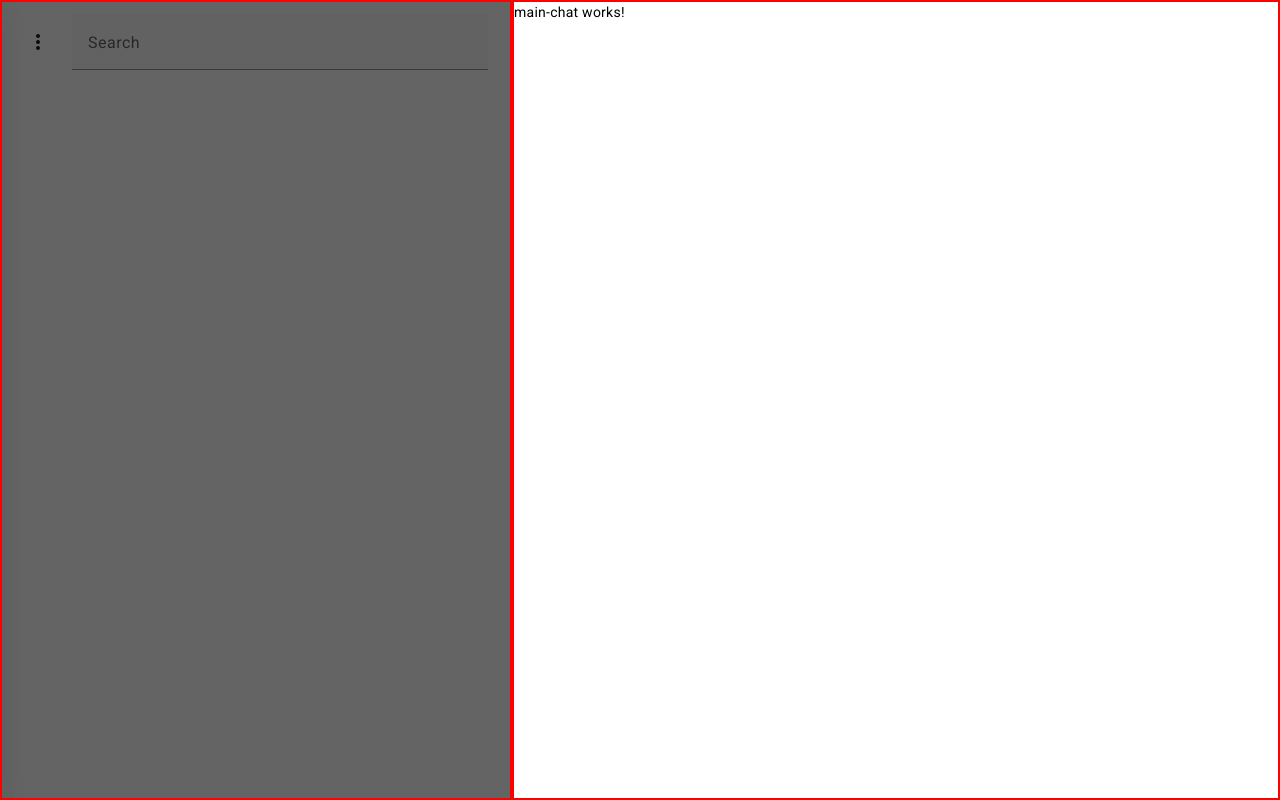
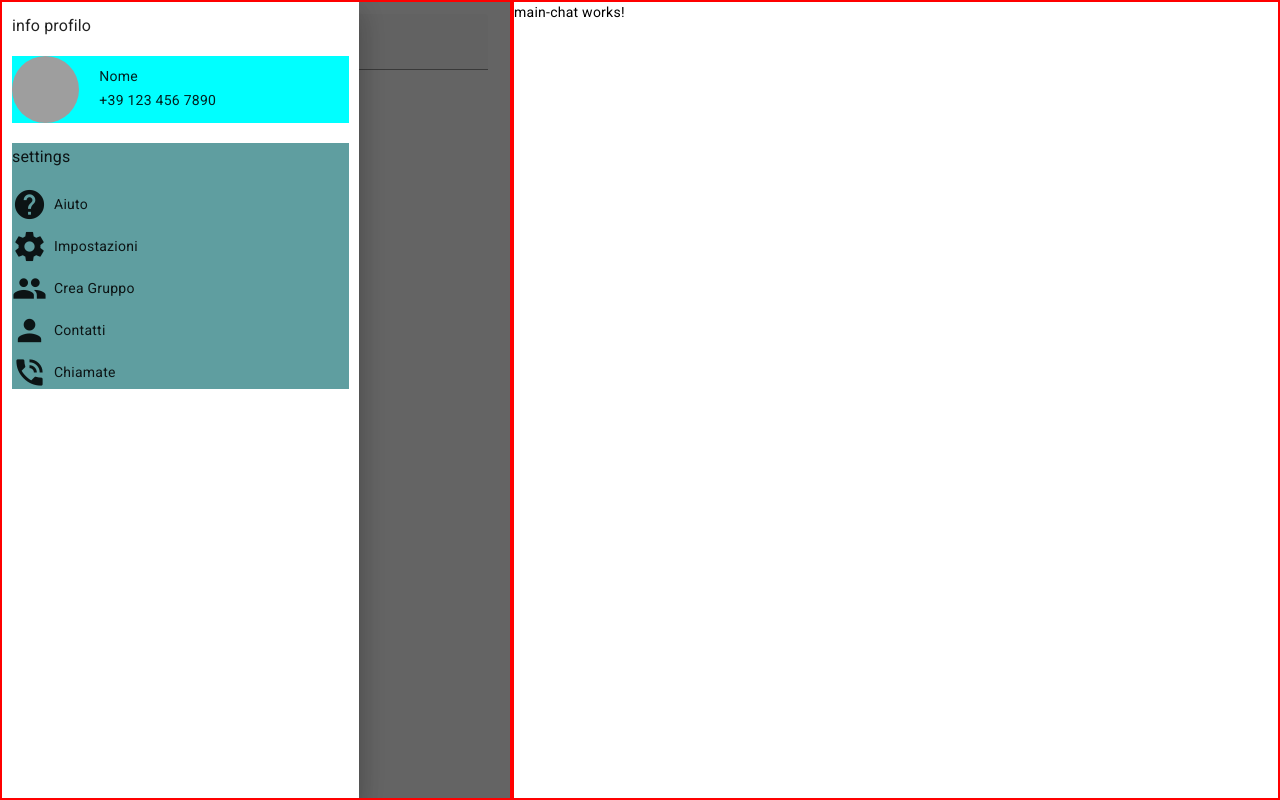
Before and after one commit to Jero1304/TelegramFake, an Angular app: page / in a window 1280 px wide. Both pictures are taken after a click on the button "more_vert". Built offline with nearby package versions, Linux system fonts and the light colour scheme; grey boxes are pictures that could not be loaded.

Commit message:
ADD Side-nav over && FIX search-bar logo

```diff
--- a/src/app/app.module.ts
+++ b/src/app/app.module.ts
@@ -15,9 +15,10 @@ import { FormsModule } from '@angular/forms';
 import { MatInputModule } from '@angular/material/input';
 import { MatFormFieldModule } from '@angular/material/form-field';
 import {MatSelectModule} from '@angular/material/select';
+import { SideNavOverComponent } from './componenti/side-bar-contacts/side-nav-over/side-nav-over.component';
 
 @NgModule({
-  declarations: [AppComponent, SideBarContactsComponent, MainChatComponent],
+  declarations: [AppComponent, SideBarContactsComponent, MainChatComponent, SideNavOverComponent],
   imports: [
     BrowserModule,
     AppRoutingModule,
--- a/src/app/componenti/side-bar-contacts/side-bar-contacts.component.css
+++ b/src/app/componenti/side-bar-contacts/side-bar-contacts.component.css
@@ -32,3 +32,26 @@
     margin-right: 10px;
 
   }
+
+  .search {
+    display: flex;
+    align-items: center;
+    margin-right: 8px;
+  }
+
+  .search-bar-align{
+    display: flex;
+    align-items: center;
+    flex-direction: row;
+  }
+
+  .close-btn{
+    padding:12px 8px 8px 8px;
+    position: absolute;
+    right: 0;
+  }
+
+  .input-bar{
+    display: flex;
+    align-items: center;
+  }
--- a/src/app/componenti/side-bar-contacts/side-bar-contacts.component.html
+++ b/src/app/componenti/side-bar-contacts/side-bar-contacts.component.html
@@ -1,7 +1,8 @@
 <aside>
   <mat-drawer-container class="example-container" [hasBackdrop]="true">
     <mat-drawer #drawer [mode]="'over'">
-
+      <!-- [opened]="true" per lasciare aperto -->
+      <app-side-nav-over></app-side-nav-over>
     </mat-drawer>
 
     <mat-drawer-content #mode>
@@ -20,17 +21,31 @@
         </div>
 
         <mat-form-field class="example-form-field">
-          <mat-label>Search</mat-label>
-          <input matInput type="text" [(ngModel)]="value" />
+          <div class="search-bar-align">
+            <mat-icon class="search">search</mat-icon>
+
+            <div class="input-bar">
+              <input
+                placeholder="Search"
+                matInput
+                type="text"
+                [(ngModel)]="value"
+              />
               <button
               *ngIf="value"
               matSuffix
               mat-icon-button
               aria-label="Clear"
               (click)="value = ''"
+              class="close-btn"
             >
               <mat-icon>close</mat-icon>
             </button>
+            </div>
+
+
+
+          </div>
         </mat-form-field>
       </div>
     </mat-drawer-content>
--- /dev/null
+++ b/src/app/componenti/side-bar-contacts/side-nav-over/side-nav-over.component.css
@@ -0,0 +1,43 @@
+ul,li{
+    list-style: none;
+    padding: 0;
+}
+.side-over{
+    padding: 10px;
+}
+.info-profilo{
+    display: flex;
+    flex-direction: row;
+    align-items: center;
+    justify-content: start;
+    gap: 20px;
+    background-color: aqua;
+
+}
+.foto-profilo{
+    border-radius: 100%;
+    max-width: 20%;
+}
+.info >*{
+    margin-bottom: 4px;
+}
+.settings{
+    margin-top: 20px;
+    background-color:cadetblue;
+}
+.settings li{
+    display: flex;
+    align-items: center;
+    justify-content: start;
+    flex-direction: row;
+    gap: 4px;
+    margin-bottom: 8px;
+    cursor: pointer;
+}
+li p{
+    margin: 0;
+}
+.settings mat-icon{
+    font-size: 35px;
+    padding: 0 14px 10px 0;
+}
--- /dev/null
+++ b/src/app/componenti/side-bar-contacts/side-nav-over/side-nav-over.component.html
@@ -0,0 +1,36 @@
+<div class="side-over container">
+  <h3>info profilo</h3>
+  <div class="info-profilo">
+    <img class="foto-profilo" src="https://picsum.photos/200" alt="" />
+    <div class="info">
+      <p>Nome</p>
+      <p>+39 123 456 7890</p>
+    </div>
+  </div>
+
+  <div class="settings">
+    <h3>settings</h3>
+    <ul>
+      <li>
+        <mat-icon>help</mat-icon>
+        <p>Aiuto</p>
+      </li>
+      <li>
+        <mat-icon>settings</mat-icon>
+        <p>Impostazioni</p>
+      </li>
+      <li>
+        <mat-icon>people</mat-icon>
+        <p>Crea Gruppo</p>
+      </li>
+      <li>
+        <mat-icon>person</mat-icon>
+        <p>Contatti</p>
+    </li>
+    <li>
+        <mat-icon>phone_in_talk</mat-icon>
+        <p>Chiamate</p>
+      </li>
+    </ul>
+  </div>
+</div>
```
Also changed, not shown: src/app/componenti/side-bar-contacts/side-nav-over/side-nav-over.component.ts (added, +10 -0 lines). Lines whose indentation alone changed are shown as unchanged.
